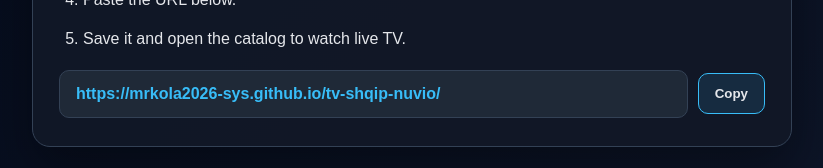
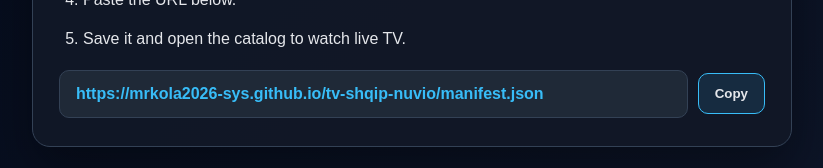
Before and after one commit to mrkola2026-sys/tv-shqip-nuvio, a website: page index.html in a window 1280 px wide. Shown: the part 461-629 px from the top of the page, without its empty margins (228-1051 px from the left). Drawn offline with Linux system fonts and the light colour scheme.

Commit message:
fix: use manifest URL in docs and landing page

```diff
--- a/index.html
+++ b/index.html
@@ -114,7 +114,7 @@
       </ol>
 
       <div class="url-wrap">
-        <div class="url" id="nuvio-url">https://mrkola2026-sys.github.io/tv-shqip-nuvio/</div>
+        <div class="url" id="nuvio-url">https://mrkola2026-sys.github.io/tv-shqip-nuvio/manifest.json</div>
         <button class="copy-btn" type="button" id="copy-btn">Copy</button>
       </div>
     </div>
```
Also changed, not shown: README.md.
